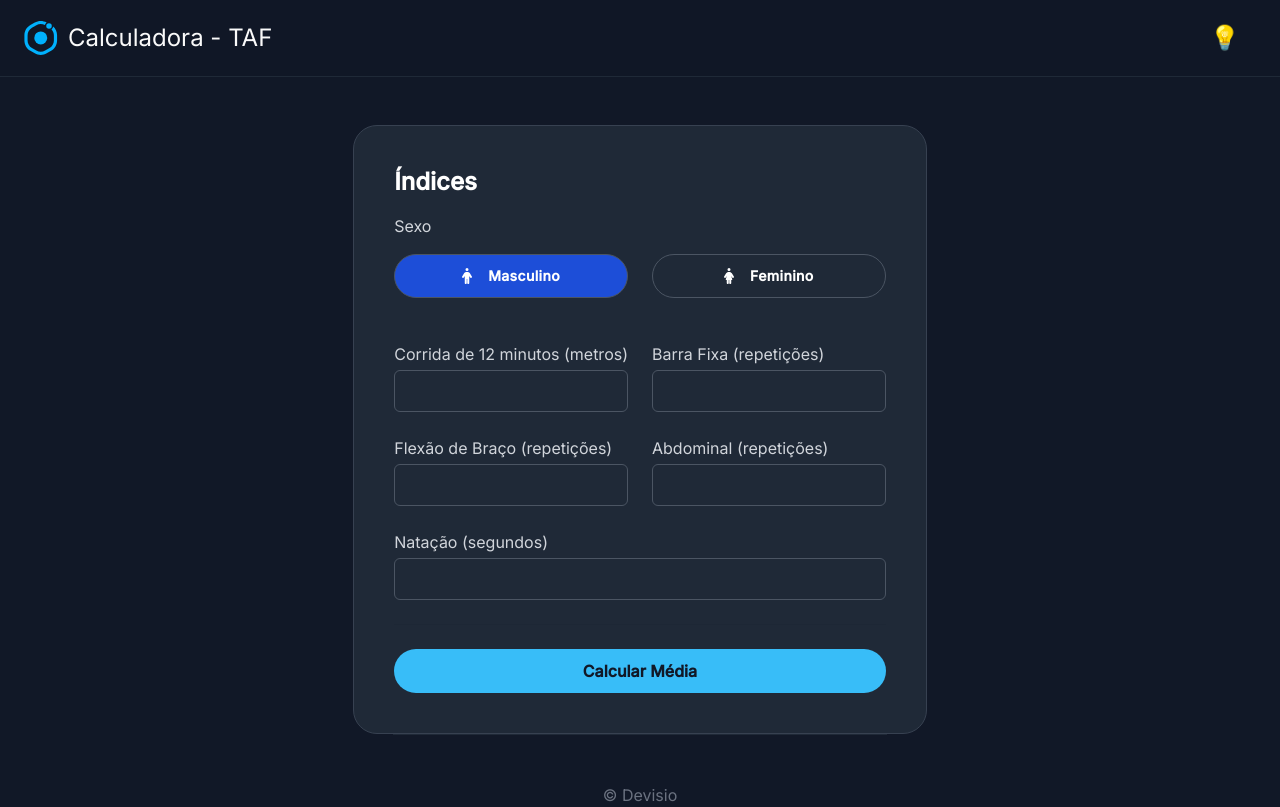
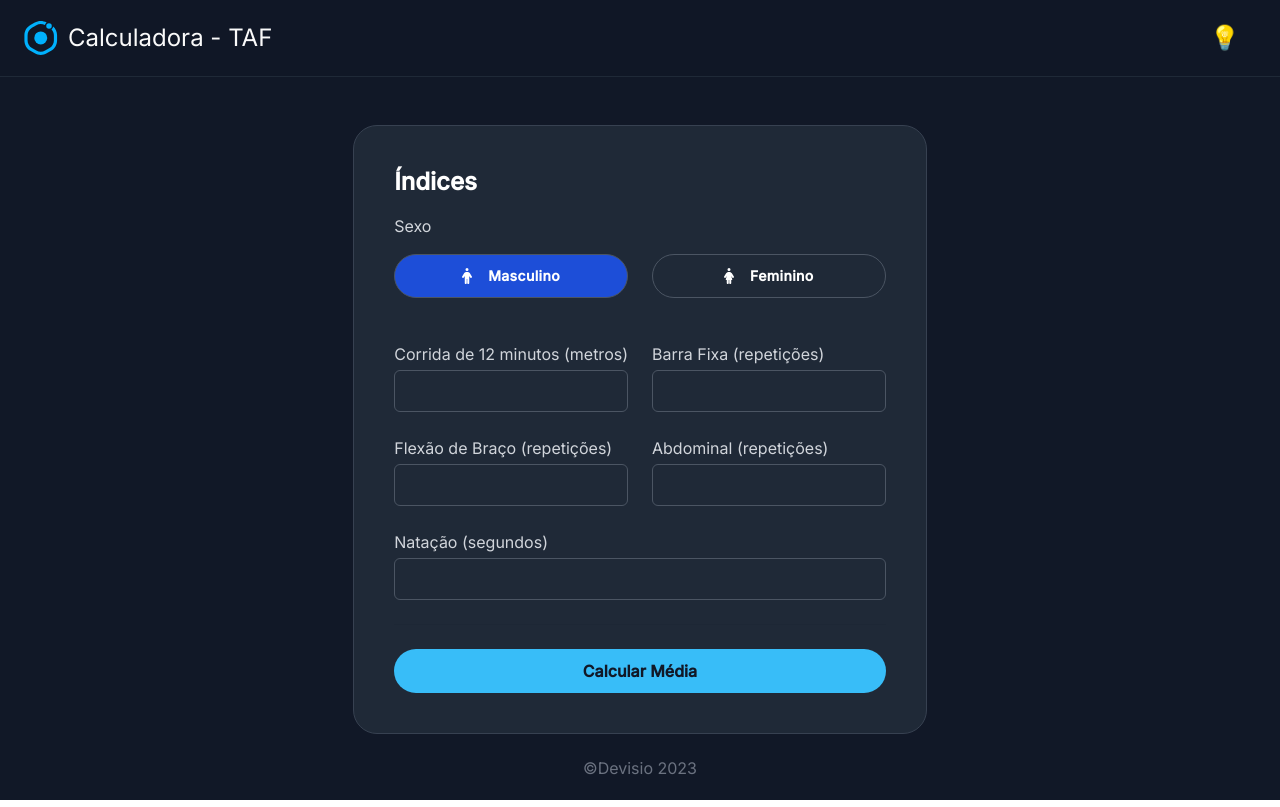
Before and after one commit to bresends/taf_cbmgo, a React (Vite) app: page / in a window 1280 px wide. Built offline with nearby package versions, Linux system fonts and the light colour scheme.

Commit message:
Fix: Layout Shift

```diff
--- a/src/App.tsx
+++ b/src/App.tsx
@@ -1,10 +1,10 @@
-import { clsx } from "clsx";
-import { useState } from "react";
-import { Form } from "./components/Form";
-import { Nav } from "./components/Nav";
+import { clsx } from 'clsx';
+import { useState } from 'react';
+import { Form } from './components/Form';
+import { Nav } from './components/Nav';
 
 export interface Data {
-  sexo: "Masculino" | "Feminino";
+    sexo: 'Masculino' | 'Feminino';
     corrida: { value: number; score: number };
     flexao: { value: number; score: number };
     abdominal: { value: number; score: number };
@@ -15,7 +15,7 @@ export interface Data {
 function App() {
     const [darkMode, setDarkMode] = useState(true);
     const [data, setData] = useState<Data>({
-    sexo: "Masculino",
+        sexo: 'Masculino',
         corrida: { value: 0, score: 0 },
         flexao: { value: 0, score: 0 },
         abdominal: { value: 0, score: 0 },
@@ -24,9 +24,19 @@ function App() {
     });
 
     return (
-    <div className={clsx(darkMode && "dark text-white")}>
+        <div
+            className={clsx(
+                'h-dvh flex flex-col',
+                darkMode && 'dark text-white'
+            )}
+        >
             <Nav dark={darkMode} setDark={setDarkMode} />
             <Form {...{ data, setData }} />
+            <footer className="text-gray-500 dark:border-gray-800 mt-auto py-5 flex">
+                <span className="mx-auto">
+                    ©Devisio {new Date().getFullYear()}
+                </span>
+            </footer>
         </div>
     );
 }
--- a/src/components/Form.tsx
+++ b/src/components/Form.tsx
@@ -1,8 +1,8 @@
-import { clsx } from "clsx";
-import { Data } from "../App";
-import { Input } from "./Input";
-import { Table } from "./Table";
-import { useState } from "react";
+import { clsx } from 'clsx';
+import { Data } from '../App';
+import { Input } from './Input';
+import { Table } from './Table';
+import { useState } from 'react';
 
 interface FormProps {
     data: Data;
@@ -13,24 +13,28 @@ export function Form({ data, setData }: FormProps) {
     const [showTable, setshowTable] = useState(false);
 
     return (
-    <div className="m-auto mx-auto px-12 xl:container sm:px-0">
+        <div className="mx-auto px-12 xl:container sm:px-0">
             <div className="mx-auto h-full sm:w-max">
                 <div className="-mx-6 mt-12 rounded-3xl border bg-gray-50 p-8 dark:border-gray-700 dark:bg-gray-800 sm:-mx-10 sm:p-10">
                     <h3 className="text-2xl font-semibold text-gray-700 dark:text-white">
                         Índices
                     </h3>
 
-          <h4 className="py-4 text-gray-600 dark:text-gray-300">Sexo</h4>
+                    <h4 className="py-4 text-gray-600 dark:text-gray-300">
+                        Sexo
+                    </h4>
 
                     <div className="flex grid-cols-2 flex-wrap gap-6 sm:grid">
                         <button
                             className={clsx(
-                data.sexo === "Feminino"
-                  ? "bg-gray-100 dark:bg-gray-800"
-                  : "bg-blue-300 dark:bg-blue-700",
-                "h-11 w-full rounded-full px-6 transition hover:scale-105 hover:bg-blue-400 dark:border dark:border-gray-600 dark:hover:border-gray-700 dark:hover:bg-blue-600",
+                                data.sexo === 'Feminino'
+                                    ? 'bg-gray-100 dark:bg-gray-800'
+                                    : 'bg-blue-300 dark:bg-blue-700',
+                                'h-11 w-full rounded-full px-6 transition hover:scale-105 hover:bg-blue-400 dark:border dark:border-gray-600 dark:hover:border-gray-700 dark:hover:bg-blue-600'
                             )}
-              onClick={() => setData({ ...data, sexo: "Masculino" })}
+                            onClick={() =>
+                                setData({ ...data, sexo: 'Masculino' })
+                            }
                         >
                             <div className="mx-auto flex w-max items-center justify-center space-x-4 text-white">
                                 <svg
@@ -49,12 +53,14 @@ export function Form({ data, setData }: FormProps) {
                         </button>
 
                         <button
-              onClick={() => setData({ ...data, sexo: "Feminino" })}
+                            onClick={() =>
+                                setData({ ...data, sexo: 'Feminino' })
+                            }
                             className={clsx(
-                data.sexo === "Masculino"
-                  ? "bg-gray-100 dark:bg-gray-800"
-                  : "bg-pink-300 dark:bg-pink-700",
-                "h-11 w-full rounded-full border border-gray-300/75 px-6 transition hover:scale-105 hover:bg-pink-300 active:bg-gray-50 dark:border-gray-600 dark:hover:border-gray-700 dark:hover:bg-pink-600",
+                                data.sexo === 'Masculino'
+                                    ? 'bg-gray-100 dark:bg-gray-800'
+                                    : 'bg-pink-300 dark:bg-pink-700',
+                                'h-11 w-full rounded-full border border-gray-300/75 px-6 transition hover:scale-105 hover:bg-pink-300 active:bg-gray-50 dark:border-gray-600 dark:hover:border-gray-700 dark:hover:bg-pink-600'
                             )}
                         >
                             <div className="mx-auto flex w-max items-center justify-center space-x-4">
@@ -145,11 +151,6 @@ export function Form({ data, setData }: FormProps) {
                         </div>
                     </div>
                 </div>
-        <div className="border-t pt-12 text-gray-500 dark:border-gray-800">
-          <div className="space-x-4 text-center">
-            <span>© Devisio</span>
-          </div>
-        </div>
             </div>
         </div>
     );
--- a/src/index.css
+++ b/src/index.css
@@ -4,18 +4,25 @@
 @tailwind components;
 @tailwind utilities;
 
+body {
+    font-family: 'Inter', sans-serif;
+}
+
 .dark {
     @apply bg-gray-900 text-zinc-50;
 }
 
-body {
-    font-family: 'Inter', sans-serif;
+@layer utilities {
+    .h-dvh {
+        min-height: 100vh;
+        min-height: 100dvh;
+    }
 }
 
 .blue {
     color: rgb(0, 177, 253);
 }
 
-.dark-blue{
+.dark-blue {
     color: rgb(20, 65, 80);
 }
```
Lines whose indentation alone changed are shown as unchanged.
